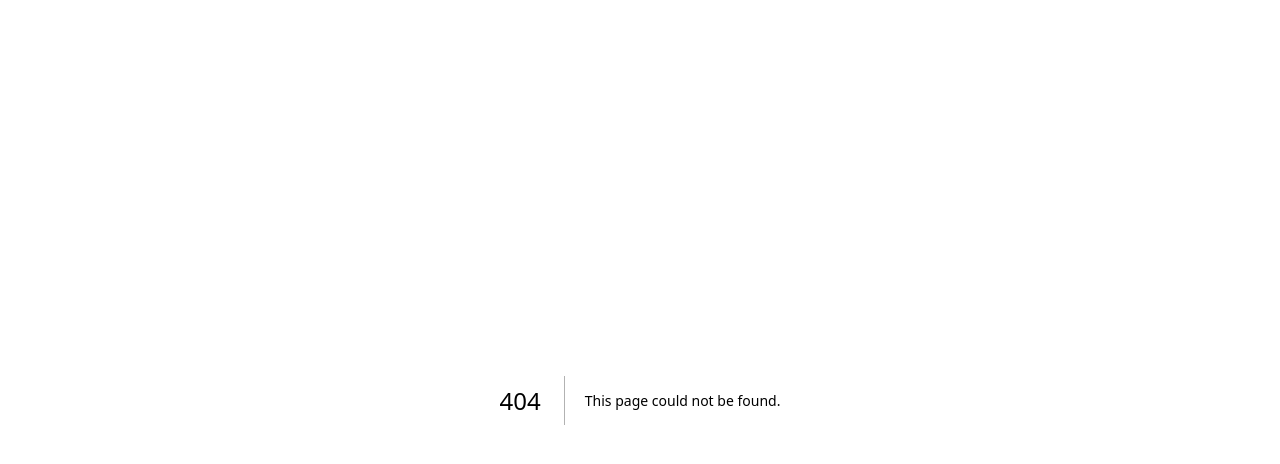
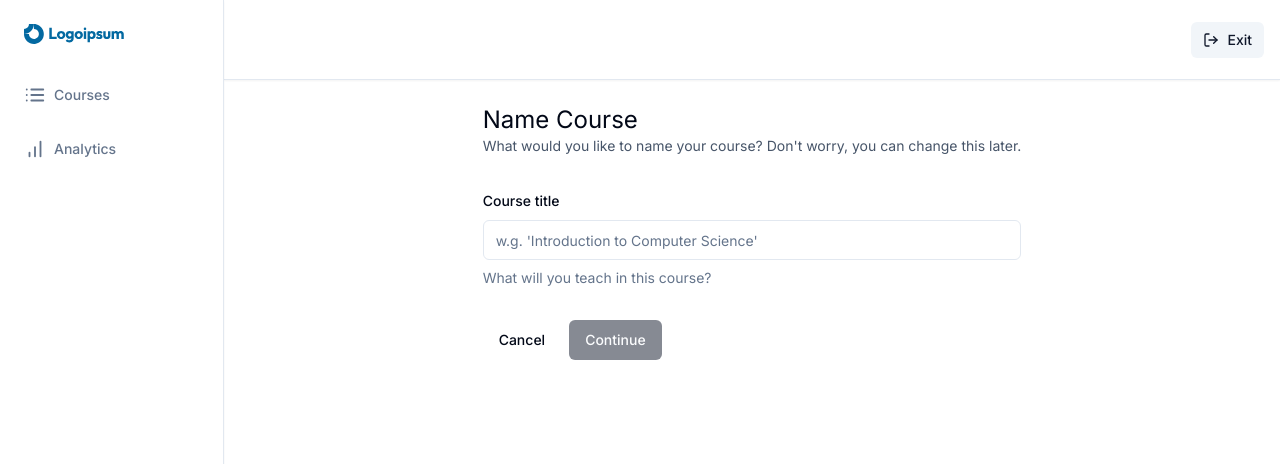
Before and after one commit to bennu7/nextjs-lms, a Next.js app: page /teacher/create in a window 1280 px wide. Before the commit this address had no page. Shown: the top 464 px of the page. Built offline with nearby package versions, Linux system fonts and the light colour scheme.

Commit message:
Course Creation UI

```diff
--- a/src/app/(dashboard)/(routes)/teacher/courses/page.tsx
+++ b/src/app/(dashboard)/(routes)/teacher/courses/page.tsx
@@ -1,7 +1,16 @@
 import React from "react";
 
+import { Button } from "@/components/ui/button";
+import Link from "next/link";
+
 const TeacherPage = () => {
-  return <div>TeacherPage</div>;
+  return (
+    <div className="p-6">
+      <Link href={"/teacher/create"}>
+        <Button>New Course</Button>
+      </Link>
+    </div>
+  );
 };
 
 export default TeacherPage;
--- /dev/null
+++ b/src/app/(dashboard)/(routes)/teacher/create/page.tsx
@@ -0,0 +1,108 @@
+"use client";
+
+import React, { useState, useEffect } from "react";
+import axios from "axios";
+import { zodResolver } from "@hookform/resolvers/zod";
+import { useForm } from "react-hook-form";
+import { useRouter } from "next/navigation";
+import { z } from "zod";
+import Link from "next/link";
+import { toast } from "react-hot-toast";
+
+import {
+  Form,
+  FormControl,
+  FormDescription,
+  FormField,
+  FormItem,
+  FormLabel,
+  FormMessage,
+} from "@/components/ui/form";
+import { Button } from "@/components/ui/button";
+import { Input } from "@/components/ui/input";
+
+const formSchema = z.object({
+  title: z.string().min(1, {
+    message: "Title is required",
+  }),
+});
+
+const CreatePage = () => {
+  const router = useRouter();
+  const [mounted, setMounted] = useState(false);
+
+  const form = useForm<z.infer<typeof formSchema>>({
+    resolver: zodResolver(formSchema),
+    defaultValues: {
+      title: "",
+    },
+  });
+
+  const { isSubmitting, isValid } = form.formState;
+
+  const onSubmit = async (values: z.infer<typeof formSchema>) => {
+    try {
+      const response = await axios.post("/api/teacher", values);
+      router.push(`/teacher/courses/${response.data.id}`);
+    } catch (err: any) {
+      toast.error("Something went wrong", err);
+      console.error("ERROR onSubmit /api/teacher", err);
+    }
+  };
+
+  useEffect(() => {
+    setMounted(true);
+  }, []);
+  if (!mounted) return null;
+
+  return (
+    <div className="flex h-full max-w-5xl p-6 mx-auto md:items-center md:justify-center">
+      <div className="">
+        <h1 className="text-2xl">Name Course</h1>
+        <p className="text-sm text-slate-600">
+          What would you like to name your course? Don&apos;t worry, you can
+          change this later.
+        </p>
+        <Form {...form}>
+          <form
+            onSubmit={form.handleSubmit(onSubmit)}
+            className="mt-8 space-y-8 "
+          >
+            <FormField
+              control={form.control}
+              name="title"
+              render={({ field }) => (
+                <FormItem>
+                  <FormLabel>Course title</FormLabel>
+                  <FormControl>
+                    <Input
+                      {...field}
+                      placeholder="w.g. 'Introduction to Computer Science'"
+                      className="w-full"
+                      disabled={isSubmitting}
+                    />
+                  </FormControl>
+                  <FormDescription>
+                    What will you teach in this course?
+                  </FormDescription>
+                </FormItem>
+              )}
+            />
+            <div className="flex items-center gap-x-2">
+              <Link href={"/"}>
+                <Button type="button" variant={"ghost"}>
+                  Cancel
+                </Button>
+              </Link>
+              <Button type="submit" disabled={!isValid || isSubmitting}>
+                Continue
+              </Button>
+            </div>
+          </form>
+        </Form>
+      </div>
+    </div>
+  );
+};
+
+export default CreatePage;
--- a/src/app/(dashboard)/_components/mobile-sidebar.tsx
+++ b/src/app/(dashboard)/_components/mobile-sidebar.tsx
@@ -1,10 +1,20 @@
-import React from "react";
+"use client";
+
+import React, { useState, useEffect } from "react";
 import { Menu } from "lucide-react";
 
 import { Sheet, SheetContent, SheetTrigger } from "@/components/ui/sheet";
 import { Sidebar } from "./sidebar";
 
 const MobileSidebar = () => {
+  const [mount, setMount] = useState(false);
+
+  useEffect(() => {
+    setMount(true);
+  }, []);
+
+  if (!mount) return null;
+
   return (
     <Sheet>
       <SheetTrigger className="pr-4 transition md:hidden hover:opacity-75">
--- a/src/app/layout.tsx
+++ b/src/app/layout.tsx
@@ -1,8 +1,9 @@
 import "./globals.css";
 import type { Metadata } from "next";
 import { Inter } from "next/font/google";
-// import ClerkProvider from "@/context/ClerkProvider";
 import { ClerkProvider } from "@clerk/nextjs";
+
+import { ToasterProvider } from "@/components/providers/toaster-provider";
 
 const inter = Inter({ subsets: ["latin"] });
 
@@ -19,7 +20,10 @@
   return (
     <ClerkProvider>
       <html lang="en">
-        <body className={inter.className}>{children}</body>
+        <body className={inter.className}>
+          <ToasterProvider />
+          {children}
+        </body>
       </html>
     </ClerkProvider>
   );
--- /dev/null
+++ b/src/components/providers/toaster-provider.tsx
@@ -0,0 +1,17 @@
+"use client";
+
+import React, { useEffect, useState } from "react";
+import { Toaster } from "react-hot-toast";
+
+const ToasterProvider = () => {
+  const [mount, setMount] = useState(false);
+
+  useEffect(() => {
+    setMount(true);
+  }, []);
+  if (!mount) return null;
+
+  return <Toaster />;
+};
+
+export { ToasterProvider };
--- /dev/null
+++ b/src/components/ui/form.tsx
@@ -0,0 +1,176 @@
+import * as React from "react"
+import * as LabelPrimitive from "@radix-ui/react-label"
+import { Slot } from "@radix-ui/react-slot"
+import {
+  Controller,
+  ControllerProps,
+  FieldPath,
+  FieldValues,
+  FormProvider,
+  useFormContext,
+} from "react-hook-form"
+
+import { cn } from "@/lib/utils"
+import { Label } from "@/components/ui/label"
+
+const Form = FormProvider
+
+type FormFieldContextValue<
+  TFieldValues extends FieldValues = FieldValues,
+  TName extends FieldPath<TFieldValues> = FieldPath<TFieldValues>
+> = {
+  name: TName
+}
+
+const FormFieldContext = React.createContext<FormFieldContextValue>(
+  {} as FormFieldContextValue
+)
+
+const FormField = <
+  TFieldValues extends FieldValues = FieldValues,
+  TName extends FieldPath<TFieldValues> = FieldPath<TFieldValues>
+>({
+  ...props
+}: ControllerProps<TFieldValues, TName>) => {
+  return (
+    <FormFieldContext.Provider value={{ name: props.name }}>
+      <Controller {...props} />
+    </FormFieldContext.Provider>
+  )
+}
+
+const useFormField = () => {
+  const fieldContext = React.useContext(FormFieldContext)
+  const itemContext = React.useContext(FormItemContext)
+  const { getFieldState, formState } = useFormContext()
+
+  const fieldState = getFieldState(fieldContext.name, formState)
+
+  if (!fieldContext) {
+    throw new Error("useFormField should be used within <FormField>")
+  }
+
+  const { id } = itemContext
+
+  return {
+    id,
+    name: fieldContext.name,
+    formItemId: `${id}-form-item`,
+    formDescriptionId: `${id}-form-item-description`,
+    formMessageId: `${id}-form-item-message`,
+    ...fieldState,
+  }
+}
+
+type FormItemContextValue = {
+  id: string
+}
+
+const FormItemContext = React.createContext<FormItemContextValue>(
+  {} as FormItemContextValue
+)
+
+const FormItem = React.forwardRef<
+  HTMLDivElement,
+  React.HTMLAttributes<HTMLDivElement>
+>(({ className, ...props }, ref) => {
+  const id = React.useId()
+
+  return (
+    <FormItemContext.Provider value={{ id }}>
+      <div ref={ref} className={cn("space-y-2", className)} {...props} />
+    </FormItemContext.Provider>
+  )
+})
+FormItem.displayName = "FormItem"
+
+const FormLabel = React.forwardRef<
+  React.ElementRef<typeof LabelPrimitive.Root>,
+  React.ComponentPropsWithoutRef<typeof LabelPrimitive.Root>
+>(({ className, ...props }, ref) => {
+  const { error, formItemId } = useFormField()
+
+  return (
+    <Label
+      ref={ref}
+      className={cn(error && "text-destructive", className)}
+      htmlFor={formItemId}
+      {...props}
+    />
+  )
+})
+FormLabel.displayName = "FormLabel"
+
+const FormControl = React.forwardRef<
+  React.ElementRef<typeof Slot>,
+  React.ComponentPropsWithoutRef<typeof Slot>
+>(({ ...props }, ref) => {
+  const { error, formItemId, formDescriptionId, formMessageId } = useFormField()
+
+  return (
+    <Slot
+      ref={ref}
+      id={formItemId}
+      aria-describedby={
+        !error
+          ? `${formDescriptionId}`
+          : `${formDescriptionId} ${formMessageId}`
+      }
+      aria-invalid={!!error}
+      {...props}
+    />
+  )
+})
+FormControl.displayName = "FormControl"
+
+const FormDescription = React.forwardRef<
+  HTMLParagraphElement,
+  React.HTMLAttributes<HTMLParagraphElement>
+>(({ className, ...props }, ref) => {
+  const { formDescriptionId } = useFormField()
+
+  return (
+    <p
+      ref={ref}
+      id={formDescriptionId}
+      className={cn("text-sm text-muted-foreground", className)}
+      {...props}
+    />
+  )
+})
+FormDescription.displayName = "FormDescription"
+
+const FormMessage = React.forwardRef<
+  HTMLParagraphElement,
+  React.HTMLAttributes<HTMLParagraphElement>
+>(({ className, children, ...props }, ref) => {
+  const { error, formMessageId } = useFormField()
+  const body = error ? String(error?.message) : children
+
+  if (!body) {
+    return null
+  }
+
+  return (
+    <p
+      ref={ref}
+      id={formMessageId}
+      className={cn("text-sm font-medium text-destructive", className)}
+      {...props}
+    >
+      {body}
+    </p>
+  )
+})
+FormMessage.displayName = "FormMessage"
+
+export {
+  useFormField,
+  Form,
+  FormItem,
+  FormLabel,
+  FormControl,
+  FormDescription,
+  FormMessage,
+  FormField,
+}
--- /dev/null
+++ b/src/components/ui/input.tsx
@@ -0,0 +1,25 @@
+import * as React from "react"
+
+import { cn } from "@/lib/utils"
+
+export interface InputProps
+  extends React.InputHTMLAttributes<HTMLInputElement> {}
+
+const Input = React.forwardRef<HTMLInputElement, InputProps>(
+  ({ className, type, ...props }, ref) => {
+    return (
+      <input
+        type={type}
+        className={cn(
+          "flex h-10 w-full rounded-md border border-input bg-background px-3 py-2 text-sm ring-offset-background file:border-0 file:bg-transparent file:text-sm file:font-medium placeholder:text-muted-foreground focus-visible:outline-none focus-visible:ring-2 focus-visible:ring-ring focus-visible:ring-offset-2 disabled:cursor-not-allowed disabled:opacity-50",
+          className
+        )}
+        ref={ref}
+        {...props}
+      />
+    )
+  }
+)
+Input.displayName = "Input"
+
+export { Input }
--- /dev/null
+++ b/src/components/ui/label.tsx
@@ -0,0 +1,26 @@
+"use client"
+
+import * as React from "react"
+import * as LabelPrimitive from "@radix-ui/react-label"
+import { cva, type VariantProps } from "class-variance-authority"
+
+import { cn } from "@/lib/utils"
+
+const labelVariants = cva(
+  "text-sm font-medium leading-none peer-disabled:cursor-not-allowed peer-disabled:opacity-70"
+)
+
+const Label = React.forwardRef<
+  React.ElementRef<typeof LabelPrimitive.Root>,
+  React.ComponentPropsWithoutRef<typeof LabelPrimitive.Root> &
+    VariantProps<typeof labelVariants>
+>(({ className, ...props }, ref) => (
+  <LabelPrimitive.Root
+    ref={ref}
+    className={cn(labelVariants(), className)}
+    {...props}
+  />
+))
+Label.displayName = LabelPrimitive.Root.displayName
+
+export { Label }
```
Also changed, not shown: package.json (+7 -1 lines), .eslintrc.js, public/logo.svg, 1 other file (tests, documents, lock files or other folders).
